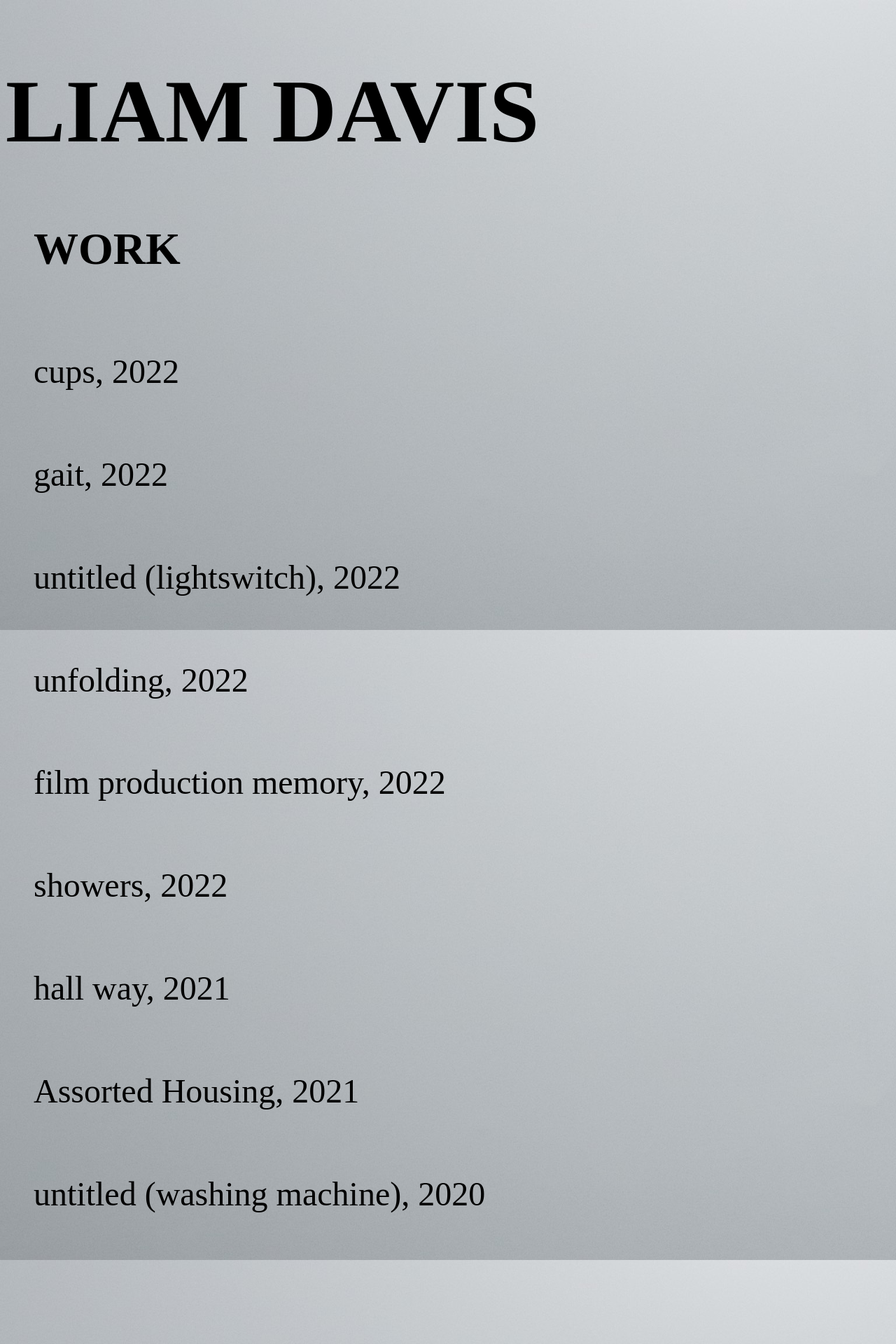
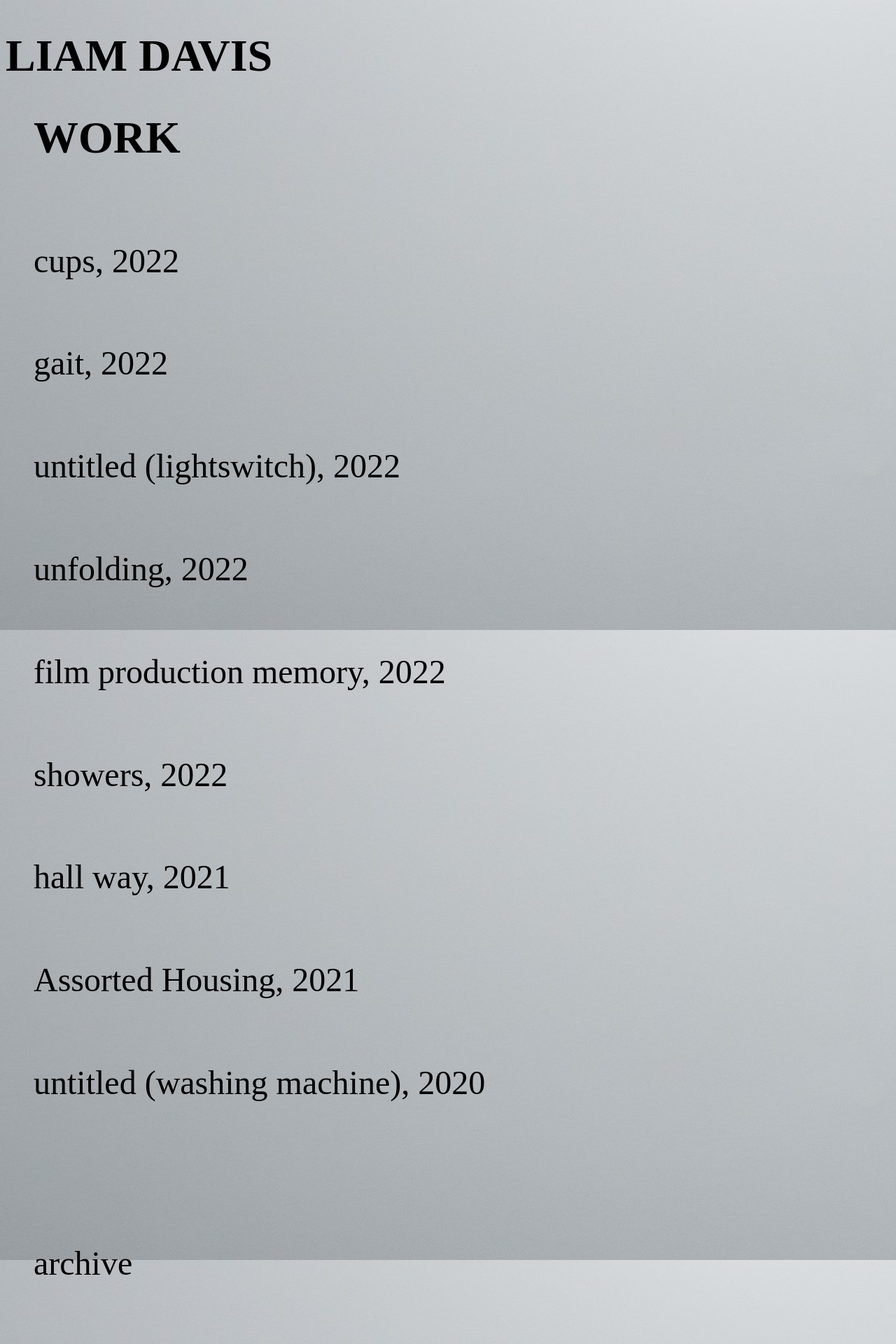
Before and after one commit to liammdavis/liammdavis.github.io, a Jekyll site: the page built from index.html, in a window 1280 px wide. Shown: the top 1920 px of the page at 70% size. Built offline with Jekyll 4.4.1, drawn with Linux system fonts in a browser that asks for light colours.

Commit message:
trying out vw

```diff
--- a/css/main.css
+++ b/css/main.css
@@ -15,7 +15,7 @@
     display: block;
     list-style: none;
     padding-bottom: 5%;
-    font-size: 4em;
+    font-size: 2vw;
 }
 
 footer ul li {
@@ -35,7 +35,7 @@
     text-decoration: underline;
 }
 h1 {
-    font-size: 8em;
+    font-size: 5vw    ;
 
 }
 .body {
@@ -64,7 +64,7 @@
     padding-bottom: 0%;
     margin-left: 0%;
     list-style: none;
-    font-size: 4em;
+    font-size: 5vw;
 }
 
 
```
